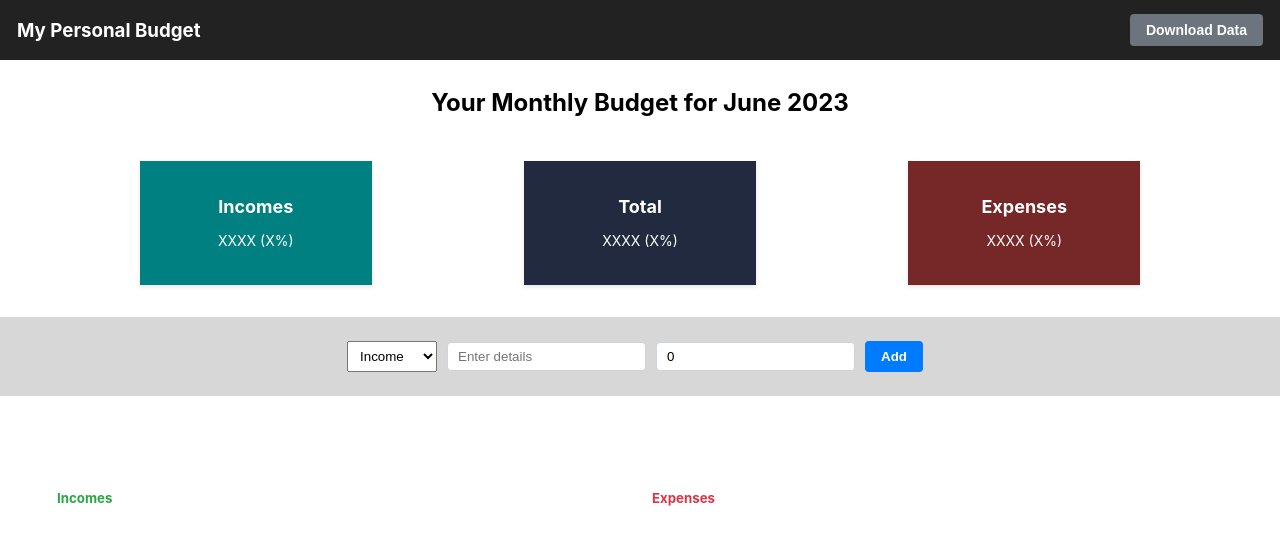
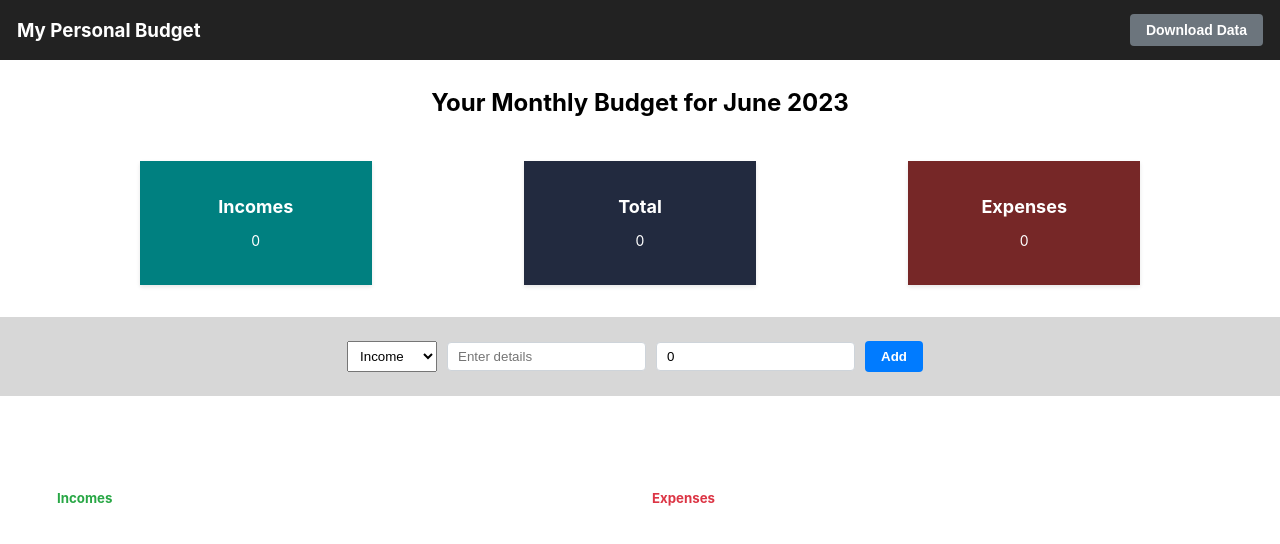
Before and after one commit to nikoladomazetovikj/budgety, a React (Create React App) app: page / in a window 1280 px wide. Shown: the top 544 px of the page. Built offline with nearby package versions, Linux system fonts and the light colour scheme.

Commit message:
feat: card details calculated

```diff
--- a/src/App.js
+++ b/src/App.js
@@ -44,11 +44,40 @@ function App() {
         });
     };
 
+    const calculateSummary = () => {
+        let incomeSum = 0;
+        let expenseSum = 0;
+
+        budgetData.forEach(item => {
+            const amount = parseInt(item.amount, 10); // Convert item.amount to an integer
+            if (item.type === 'income') {
+                incomeSum += amount;
+            } else if (item.type === 'expense') {
+                expenseSum += amount;
+            }
+        });
+
+        const totalSum = expenseSum > incomeSum ? incomeSum - expenseSum : incomeSum + expenseSum;
+        const incomePercentage = Math.round((incomeSum / totalSum) * 100);
+        const expensePercentage = Math.round((expenseSum / totalSum) * 100);
+
+        return {
+            incomeSum,
+            expenseSum,
+            totalSum,
+            incomePercentage,
+            expensePercentage,
+        };
+    };
+
+    const summary = calculateSummary();
+
+
 
     return (
         <div>
             <Header/>
-            <Budget month={currentMonth} year={currentYear}/>
+            <Budget month={currentMonth} year={currentYear} summary={summary}/>
             <BudgetData data={budgetData} onDelete={handleOnDelete}/>
         </div>
     );
--- a/src/UI/Card.js
+++ b/src/UI/Card.js
@@ -1,9 +1,12 @@
-function Card(children) {
+function Card({ cardColor, cardTitle, sum, percentage }) {
     return (
-        <div className={`card ${children.cardColor}`}>
-            <h2 className="card-title text-center">{children.cardTitle}</h2>
-            <p className="card-content text-center">XXXX  (X%)</p>
+        <div className={`card ${cardColor}`}>
+            <h2 className="card-title text-center">{cardTitle}</h2>
+            <p className="card-content text-center">
+                {Number(sum)} {percentage ? `(${Number(percentage)}%)` : ''}
+            </p>
         </div>
     );
 }
+
 export default Card;
--- a/src/components/Budget.js
+++ b/src/components/Budget.js
@@ -3,6 +3,7 @@ import AddData from "./AddData";
 
 function Budget(props) {
 
+    console.log(props.summary)
     return (
         <>
         <div className='margin-2 container-fluid'>
@@ -12,13 +13,13 @@ function Budget(props) {
               </div>
                 <div className='row margin-4'>
                    <div className='col-2 d-flex justify-content-center'>
-                      <Card cardColor='card-incomes' cardTitle='Incomes'/>
+                      <Card cardColor='card-incomes' cardTitle='Incomes' sum={props.summary.incomeSum} percentage={props.summary.incomePercentage}/>
                    </div>
                     <div className='col-2 d-flex justify-content-center'>
-                      <Card cardColor='card-total' cardTitle='Total'/>
+                      <Card cardColor='card-total' cardTitle='Total' sum={props.summary.totalSum} />
                     </div>
                     <div className='col-2 d-flex justify-content-center'>
-                       <Card cardColor='card-expenses' cardTitle='Expenses'/>
+                       <Card cardColor='card-expenses' cardTitle='Expenses' sum={props.summary.expenseSum} percentage={props.summary.expensePercentage}/>
                     </div>
                 </div>
             </div>
--- a/src/components/BudgetData.js
+++ b/src/components/BudgetData.js
@@ -5,7 +5,6 @@ function BudgetData(data) {
     const incomes = data.data.filter(item => item.type === 'income');
     const expenses = data.data.filter(item => item.type === 'expense');
 
-    console.log(data)
     return (
         <div className='container-fluid'>
             <div className='container margin-6'>
```
